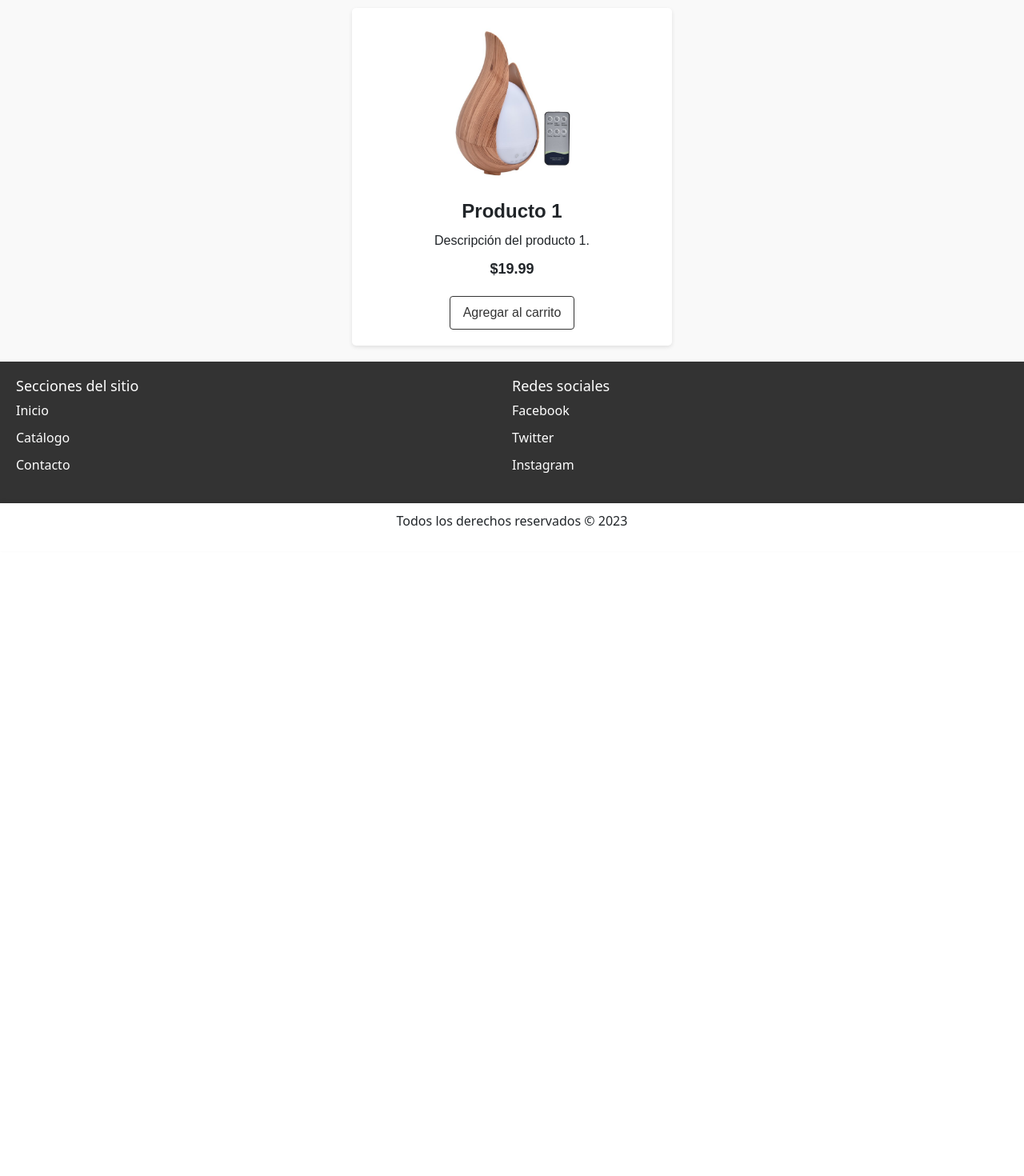
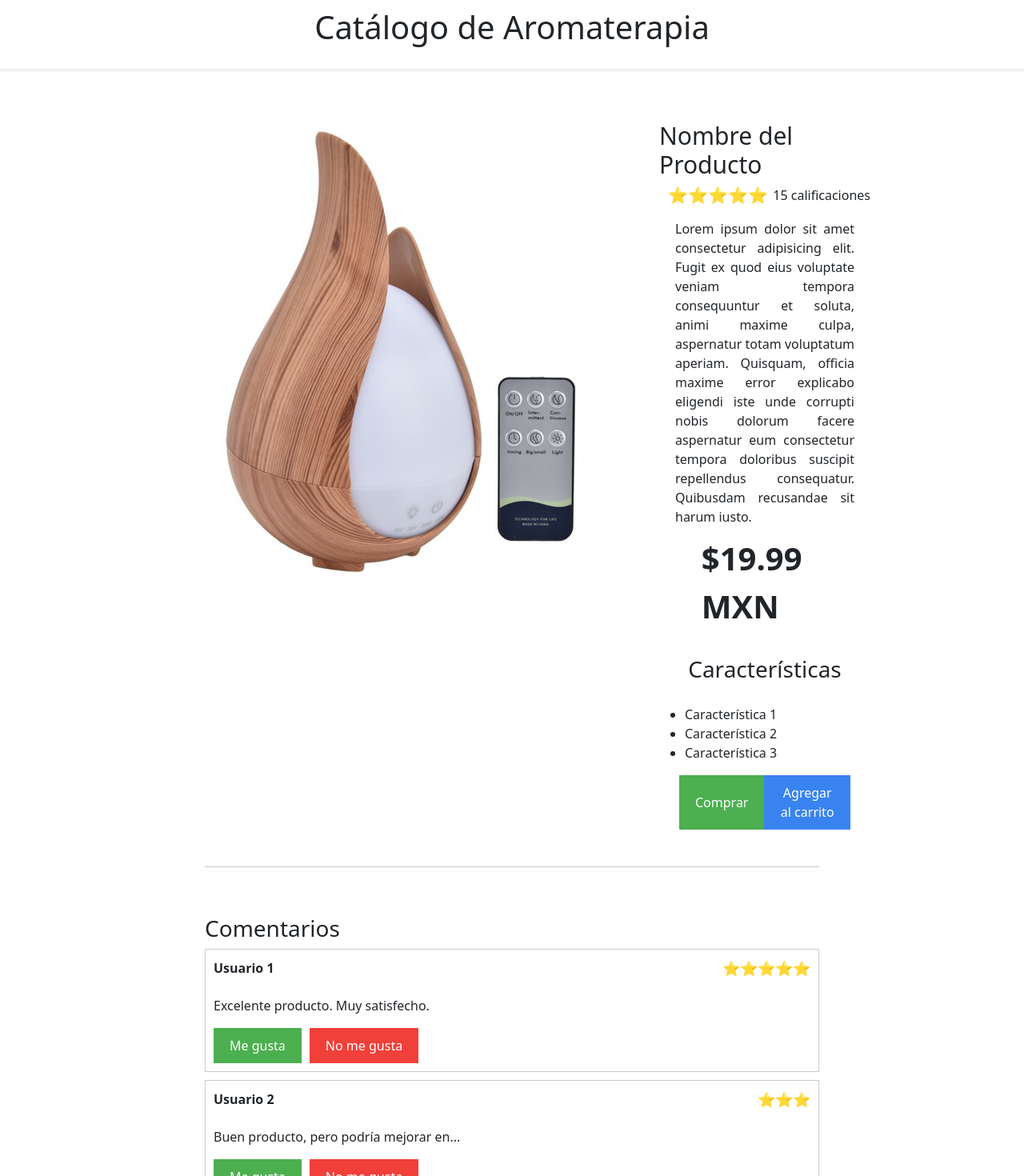
Before and after one commit to Yeremmi789/aromaterapia, an Angular app: page /productos in a window 1280 px wide. Shown: the part 100-1570 px from the top of the page at 80% size. Before the commit the page ends 800 px from the top, so only its background shows below. Built offline with nearby package versions, Linux system fonts and the light colour scheme.

Commit message:
creacion detalles - tienda

```diff
--- /dev/null
+++ b/src/app/modulos/pages/productos/catalogo/catalogo.component.css
@@ -0,0 +1,31 @@
+.container {
+    display: flex;
+    justify-content: center;
+    align-items: center;
+    flex-wrap: wrap;
+}
+
+.oil-card {
+    width: 300px;
+    margin: 20px;
+    padding: 20px;
+    border: 1px solid #ccc;
+    border-radius: 5px;
+    text-align: center;
+}
+
+img {
+    width: 200px;
+    height: 200px;
+    object-fit: cover;
+    border-radius: 50%;
+    margin-bottom: 10px;
+}
+
+h3 {
+    margin-bottom: 10px;
+}
+
+p {
+    margin-bottom: 5px;
+}
--- a/src/app/modulos/pages/productos/detalles/detalles.component.css
+++ b/src/app/modulos/pages/productos/detalles/detalles.component.css
@@ -1,179 +1,190 @@
-/* * {
-    box-sizing: border-box;
+  /* Encabezado */
+  header {
+    display: flex;
+    background-color: #ffffff;
+    padding: 20px;
+    /* text-align: center; */
+    justify-content: center;
+    box-shadow: 0 2px 4px rgba(0, 0, 0, 0.1);
   }
 
-body {
-    font-family: Arial, sans-serif;
-    background-color: #f9f9f9;
-    margin: 0;
-    padding: 20px;
+  /* Encabezado */
+
+
+  /* Estilos del main */
+  .product-details {
+    margin-top: 50px;
+    display: flex;
+    justify-content: space-between;
+    width: 100%;
   }
 
-.product-details {
-    max-width: 500px;
+  .cont-hijo {
+    /* width: 80%; */
+    width: 70%;
+    display: flex;
+    justify-content: center;
     margin: 0 auto;
-    padding: 20px;
-    background-color: #ffffff;
-    border-radius: 5px;
-    box-shadow: 0 2px 5px rgba(0, 0, 0, 0.1);
+    /* max-height: 550px; */
   }
 
-.product-image {
-    width: 100%;
-    max-height: 300px;
-    object-fit: cover;
-    border-radius: 5px;
+
+  .product-images img {
+    max-width: 100%;
+    margin-bottom: 10px;
+    /* box-shadow: 0 2px 4px rgba(0, 0, 0, 0.1); */
+  }
+
+  .product-info {
+    flex: 1;
+    padding-left: 20px;
+    /* box-shadow: 0 2px 4px rgba(0, 0, 0, 0.1); */
+    /* height: 640px; */
   }
 
   .product-title {
+    font-size: 30px;
+    margin-top: 0;
+    /* font-weight: bold; */
+  }
+
+  .product-description {
+    /* margin-top: 10px; */
+    margin: 10px 20px;
+    text-align: justify;
+  }
+
+  .product-price {
+    /* font-size: 18px; */
+    /* font-size: 50px; */
+    font-size: 40px;
+    font-weight: bold;
+    margin-top: 10px;
+
+    padding: 0 20%;
+    /* margin: 0 auto; */
+  }
+
+  /* COMENTARIOS */
+  .cont-padre {
+    display: flex;
+    justify-content: center;
+    width: 100%;
+  }
+
+  .contenedor {
+    width: 60%;
+    margin: 30px 0px;
+  }
+
+  .product-features ul {
     margin-top: 20px;
-    font-size: 24px;
+  }
+
+  .product-reviews {
+    /* margin-top: 20px; */
+    margin-top: 60px;
+  }
+
+  .review {
+    border: 1px solid #ccc;
+    padding: 10px;
+    margin-bottom: 10px;
+  }
+
+  .review-header {
+    display: flex;
+    align-items: center;
+    justify-content: space-between;
+    margin-bottom: 5px;
+  }
+
+  .review-user {
     font-weight: bold;
   }
 
-.product-description {
-    margin-top: 10px;
-    font-size: 16px;
+  .review-rating {
+    font-size: 18px;
   }
 
-.product-price {
-    margin-top: 10px;
-    font-size: 18px;
-    font-weight: bold;
-} */
-
-
-
-* {
-    box-sizing: border-box;
+  .review-text {
+    margin-top: 0;
   }
 
-body {
-    font-family: Arial, sans-serif;
-    background-color: #f9f9f9;
-    margin: 0;
-    padding: 20px;
+  /* COMENTARIOS */
+  .titulo {
+    display: flex;
+    justify-content: center;
+    padding-top: 6%;
   }
 
-.product-details {
-    max-width: 400px;
-    margin: 0 auto;
-    padding: 20px;
-    background-color: #ffffff;
-    border-radius: 5px;
-    box-shadow: 0 2px 5px rgba(0, 0, 0, 0.1);
-    text-align: center;
+  #btn {
+    display: flex;
+    padding: 0 25px;
+    justify-content: space-between;
   }
 
-.product-image {
-    width: 200px;
-    height: 200px;
-    object-fit: cover;
-    border-radius: 5px;
-    margin-bottom: 20px;
-}
+  #btn-verde {
+    padding: 10px 20px;
+    /* padding: 10px 20px 0px 20px; */
 
-.product-title {
-    font-size: 24px;
-    font-weight: bold;
-    margin-bottom: 10px;
-}
-
-.product-description {
+    background-color: #4CAF50;
+    color: white;
+    border: none;
     font-size: 16px;
-    margin-bottom: 10px;
-}
-
-.product-price {
-    font-size: 18px;
-    font-weight: bold;
-    margin-bottom: 20px;
-}
-
-.product-details a {
-    text-decoration: none;
-    color: #333333;
-    display: inline-block;
-    padding: 8px 16px;
-    border: 1px solid #333333;
-    border-radius: 4px;
+    cursor: pointer;
     transition: background-color 0.3s ease;
   }
 
-.product-details a:hover {
-    background-color: #333333;
-    color: #ffffff;
+  #btn-azul {
+    text-align: center;
+    padding: 10px 20px;
+
+    /* padding: 10px 20px 0px 20px; */
+    background-color: #3983f1;
+    color: white;
+    border: none;
+    font-size: 16px;
+    cursor: pointer;
+    transition: background-color 0.3s ease;
   }
 
-
-
-/* dasdsad */
-
-/* * {
-    box-sizing: border-box;
+  #btn-rojo {
+    text-align: center;
+    padding: 10px 20px;
+    /* padding: 10px 20px 0px 20px; */
+    background-color: #f13f39;
+    color: white;
+    border: none;
+    font-size: 16px;
+    cursor: pointer;
+    transition: background-color 0.3s ease;
+    margin: 0px 0px 0px 10px;
   }
 
-body {
-    font-family: Arial, sans-serif;
-    background-color: #f9f9f9;
-    margin: 0;
-    padding: 20px;
+  /* Estilos del footer */
+
+  /* Comentarios */
+
+  /* Estrellas producto */
+  .calificacion {
+    display: flex;
+    /* justify-content: center; */
+    /* justify-content: start; */
+    justify-content: space-between;
+    padding-left: 4%;
   }
 
-.product-details {
-    max-width: 500px;
-    margin: 0 auto;
-    padding: 20px;
-    background-color: #ffffff;
-    border-radius: 5px;
-    box-shadow: 0 2px 5px rgba(0, 0, 0, 0.1);
-    display: flex;
+  .tamanio {
+    font-size: 20px;
   }
 
-.product-image {
-    width: 40%;
+  /* Estrellas producto */
+
+  /* TextArea Comentarios */
+  #cont-textarea{
+    /* max-width: 1200px; */
+    width: 200px;
   }
 
-.product-image img {
-    width: 100%;
-    height: auto;
-    border-radius: 5px;
-}
-
-.product-info {
-    width: 60%;
-    padding-left: 20px;
-}
-
-.product-title {
-    margin-top: 0;
-    font-size: 24px;
-    font-weight: bold;
-}
-
-.product-description {
-    margin-top: 10px;
-    font-size: 16px;
-}
-
-.product-price {
-    margin-top: 10px;
-    font-size: 18px;
-    font-weight: bold;
-}
-
-.product-button {
-    margin-top: 20px;
-    padding: 10px 20px;
-    font-size: 16px;
-    font-weight: bold;
-    color: #ffffff;
-    background-color: #4caf50;
-    border: none;
-    border-radius: 5px;
-    cursor: pointer;
-}
-
-.product-button:hover {
-    background-color: #45a049;
-} */
+  /* TextArea Comentarios */
--- a/src/app/modulos/pages/productos/detalles/detalles.component.html
+++ b/src/app/modulos/pages/productos/detalles/detalles.component.html
@@ -1,5 +1,6 @@
 <app-nav></app-nav>
-<body>
+
+<!-- <body>
     <div class="product-details">
         <img class="product-image" src="assets/img/img1.jpeg" alt="Producto 1">
         <h2 class="product-title">Producto 1</h2>
@@ -9,19 +10,94 @@
     </div>
 </body>
 
-<app-footer></app-footer>
+<app-footer></app-footer> -->
 
 
-<!-- <body>
+
+<body>
+    <header>
+        <h1>Catálogo de Aromaterapia</h1>
+    </header>
     <div class="product-details">
-        <div class="product-image">
-            <img src="assets/img/img1.jpeg" alt="Producto 1">
-        </div>
-        <div class="product-info">
-            <h2 class="product-title">Producto 1</h2>
-            <p class="product-description">Descripción del producto 1.</p>
-            <p class="product-price">$19.99</p>
-            <button class="product-button">Añadir al carrito</button>
+        <div class="cont-hijo">
+            <div class="product-images">
+                <img src="assets/img/img1.jpeg" alt="Producto 1">
+            </div>
+            <div class="product-info">
+                <div class="titulo">
+                    <h2 class="product-title">Nombre del Producto</h2>
+                </div>
+                <div class="calificacion">
+                    <h2 class="tamanio">⭐️⭐️⭐️⭐️⭐️</h2>
+                    <label for="">15 calificaciones</label>
+                </div>
+                <p class="product-description">Lorem ipsum dolor sit amet consectetur adipisicing elit.
+                    Fugit ex quod eius voluptate veniam tempora consequuntur et soluta, animi
+                    maxime culpa, aspernatur totam voluptatum aperiam. Quisquam, officia maxime
+                    error explicabo eligendi iste unde corrupti nobis dolorum facere aspernatur eum
+                    consectetur tempora doloribus suscipit repellendus consequatur. Quibusdam recusandae
+                    sit harum iusto.</p>
+                <p class="product-price">$19.99 MXN</p>
+                <div class="product-features">
+                    <div class="titulo">
+                        <h3>Características</h3>
+                    </div>
+                    <ul>
+                        <li>Característica 1</li>
+                        <li>Característica 2</li>
+                        <li>Característica 3</li>
+                    </ul>
+                </div>
+                <div id="btn">
+                    <button id="btn-verde">Comprar</button>
+                    <button id="btn-azul">Agregar al carrito</button>
+                </div>
+            </div>
         </div>
     </div>
-</body> -->
+    <div class="cont-padre">
+        <div class="contenedor">
+            <hr>
+            <div class="product-reviews">
+                <h3>Comentarios</h3>
+                <div class="review">
+                    <div class="review-header">
+                        <p class="review-user">Usuario 1</p>
+                        <p class="review-rating">⭐️⭐️⭐️⭐️⭐️</p>
+                    </div>
+                    <p class="review-text">Excelente producto. Muy satisfecho.</p>
+                    <div class="review-feedback">
+                        <button id="btn-verde" class="like-button">Me gusta</button>
+                        <button id="btn-rojo" class="dislike-button">No me gusta</button>
+                    </div>
+                </div>
+                <div class="review">
+                    <div class="review-header">
+                        <p class="review-user">Usuario 2</p>
+                        <p class="review-rating">⭐️⭐️⭐️</p>
+                    </div>
+                    <p class="review-text">Buen producto, pero podría mejorar en...</p>
+                    <div class="review-feedback">
+                        <button id="btn-verde" class="like-button">Me gusta</button>
+                        <button id="btn-rojo" class="dislike-button">No me gusta</button>
+                    </div>
+                </div>
+            </div>
+            <hr>
+            <div class="product-reviews">
+                <h4>Comenta que te pareció el producto</h4>
+                <div class="review">
+                    <div class="review-header">
+                        <textarea name="" id="cont-textarea" >Escribe algo :D</textarea>
+                    </div>
+
+                </div>
+            </div>
+        </div>
+    </div>
+
+
+</body>
+
+
+<app-footer></app-footer>
```
Also changed, not shown: src/app/modulos/pages/productos/catalogo/catalogo.component.html (added, +20 -0 lines). Lines whose indentation alone changed are shown as unchanged.
